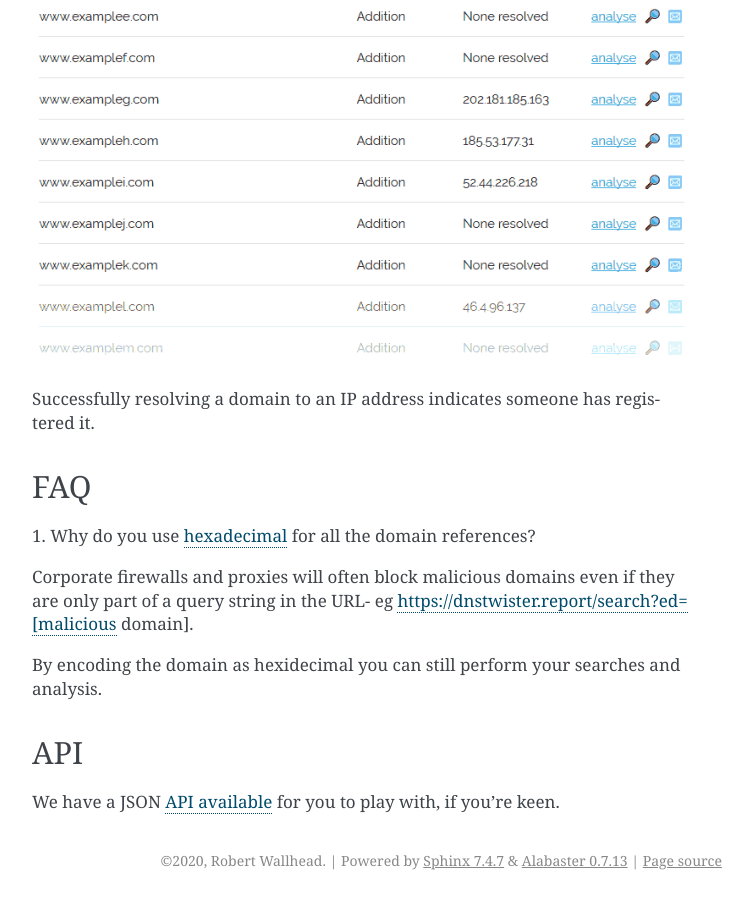
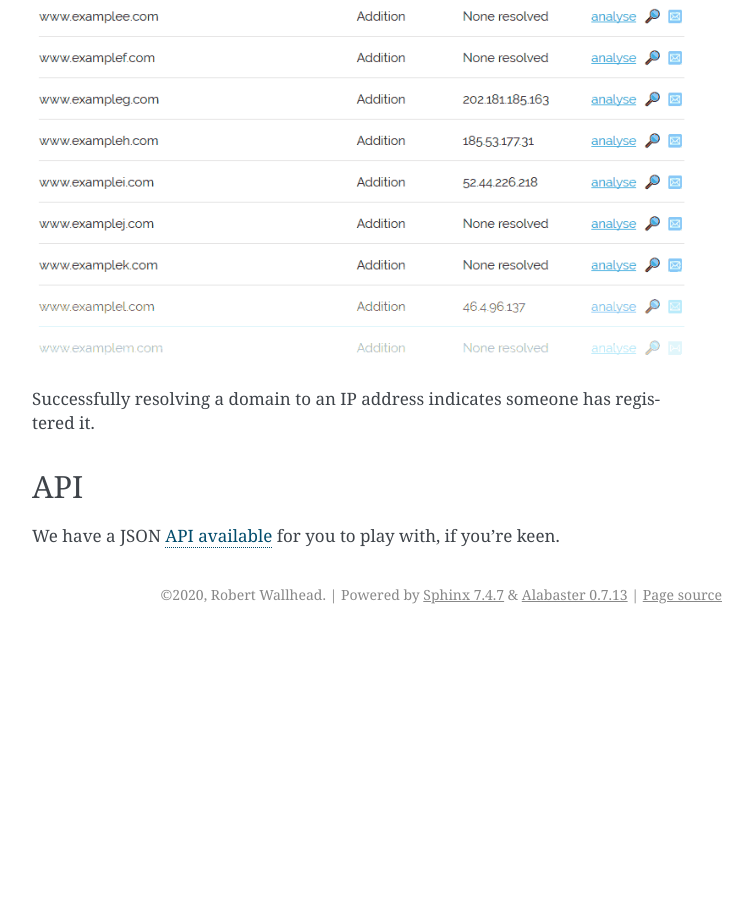
Before and after one commit to dnstwister/dnstwister.documentation, a Sphinx documentation site: the page built from docs/index.rst, in a window 1280 px wide and 900 px high, scrolled down 1629 px. Shown: the whole window, without its empty margins (388-1141 px from the left). Built offline with Sphinx 7.4.7, drawn with Linux system fonts in a browser that asks for light colours; after the commit the page ends 2263 px from its top, so only the background shows below that.

Commit message:
Update index.rst

```diff
--- a/docs/index.rst
+++ b/docs/index.rst
@@ -78,19 +78,6 @@ like:
 Successfully resolving a domain to an IP address indicates someone has
 registered it.
 
-FAQ
----
-
-1. Why do you use `hexadecimal <https://en.wikipedia.org/wiki/Hexadecimal>`_
-for all the domain references?
-
-Corporate firewalls and proxies will often block malicious domains even if
-they are only part of a query string in the URL- eg
-https://dnstwister.report/search?ed=[malicious domain].
-
-By encoding the domain as hexidecimal you can still perform your searches and
-analysis.
-
 API
 ---
 
```
